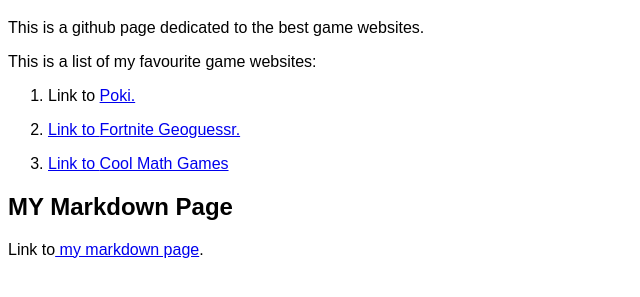
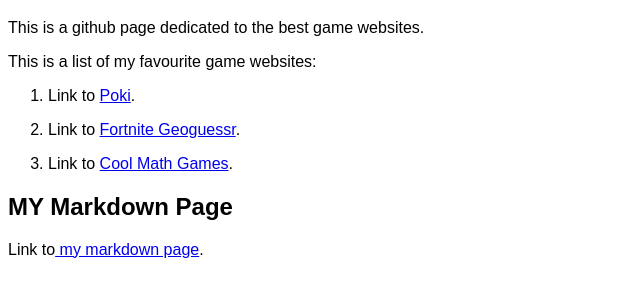
Before and after one commit to Conoriscool48/jubilant-tribble, a plain HTML site: page index.html in a window 1280 px wide. Shown: the part 61-358 px from the top of the page, without its empty margins (0-640 px from the left). Drawn offline with Linux system fonts and the light colour scheme.

Commit message:
Update index.html

```diff
--- a/index.html
+++ b/index.html
@@ -10,9 +10,9 @@
     <p>This is a github page dedicated to the best game websites.</p>
     This is a list of my favourite game websites:
     <ol>
-        <li> <p> Link to <a href="https://poki.com/"> Poki</a.>.</li>
-        <li> <p> Link to <a href="https://lostgamer.io/fortnite"> Fortnite Geoguessr</a.>.</li>
-        <li> <p> Link to <a href="https://www.coolmathgames.com/"> Cool Math Games</a> </li>
+        <li> <p> Link to <a href="https://poki.com/"> Poki</a>.</li>
+        <li> <p> Link to <a href="https://lostgamer.io/fortnite"> Fortnite Geoguessr</a>.</li>
+        <li> <p> Link to <a href="https://www.coolmathgames.com/"> Cool Math Games</a>.</li>
     </ol>
 
     <h2>MY Markdown Page</h2>
```
